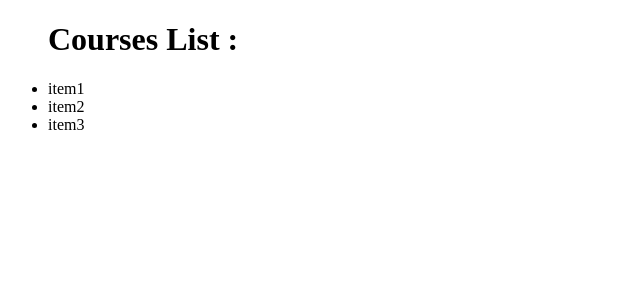
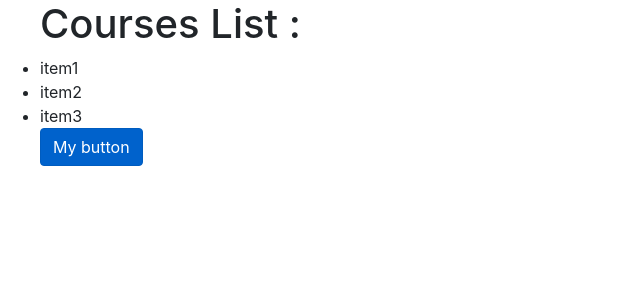
Before and after one commit to elkarouani/my-angular-demo, an Angular app: page / in a window 1280 px wide. Shown: the top 300 px of the page, without its empty margins (0-640 px from the left). Built offline with nearby package versions, Linux system fonts and the light colour scheme.

Commit message:
Task: installing bootstrap

```diff
--- a/package.json
+++ b/package.json
@@ -19,6 +19,7 @@
     "@angular/platform-browser": "~7.2.0",
     "@angular/platform-browser-dynamic": "~7.2.0",
     "@angular/router": "~7.2.0",
+    "bootstrap": "^4.4.1",
     "core-js": "^2.5.4",
     "rxjs": "~6.3.3",
     "tslib": "^1.9.0",
--- a/src/app/course/course.component.html
+++ b/src/app/course/course.component.html
@@ -1,4 +1,5 @@
 <ul>
   <h1 [textContent]="title()"></h1>
   <li *ngFor="let course of courses()">{{ course }}</li>
+  <button class="btn btn-primary" [class.active]="isActive">My button</button>
 </ul>
--- a/src/app/course/course.component.ts
+++ b/src/app/course/course.component.ts
@@ -17,4 +17,5 @@ export class CourseComponent {
 
   courses() { return this._courses; }
   title() { return this._title; }
+  isActive() { return true; }
 }
--- a/src/styles.sass
+++ b/src/styles.sass
@@ -1 +1,2 @@
 /* You can add global styles to this file, and also import other style files */
+@import "~bootstrap/scss/bootstrap";
```
Also changed, not shown: 1 other file (tests, documents, lock files or other folders).
